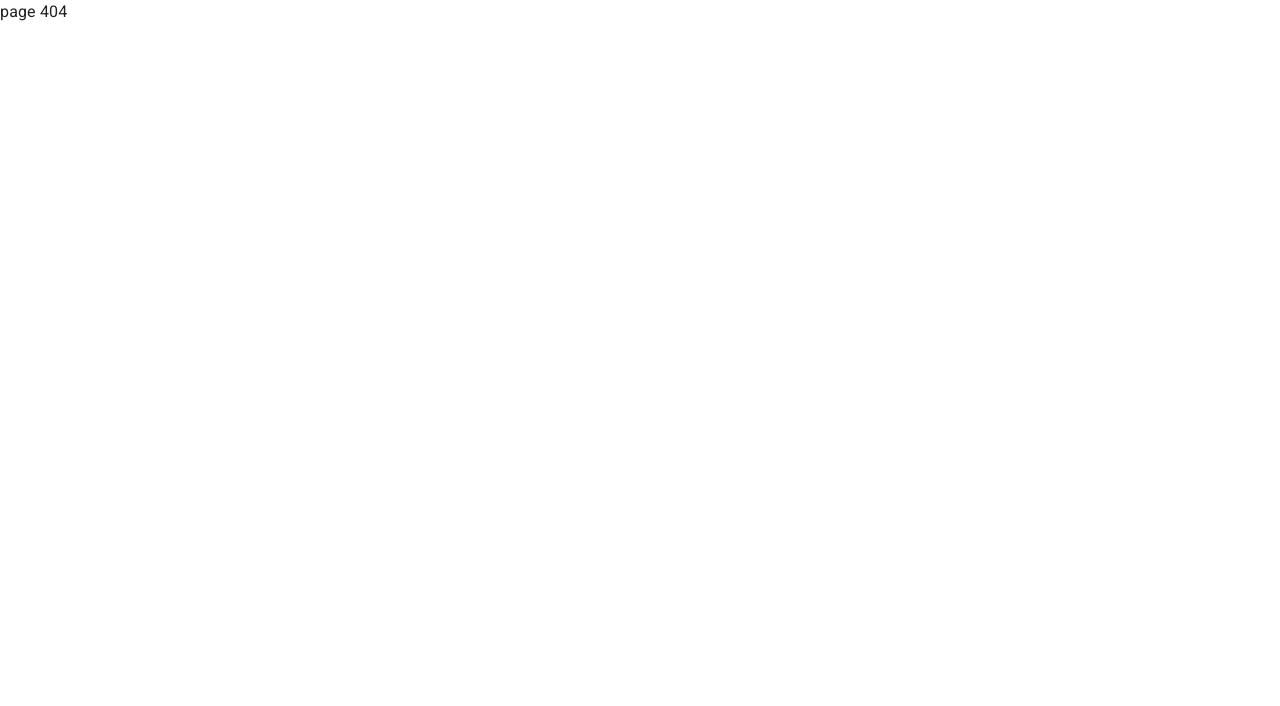
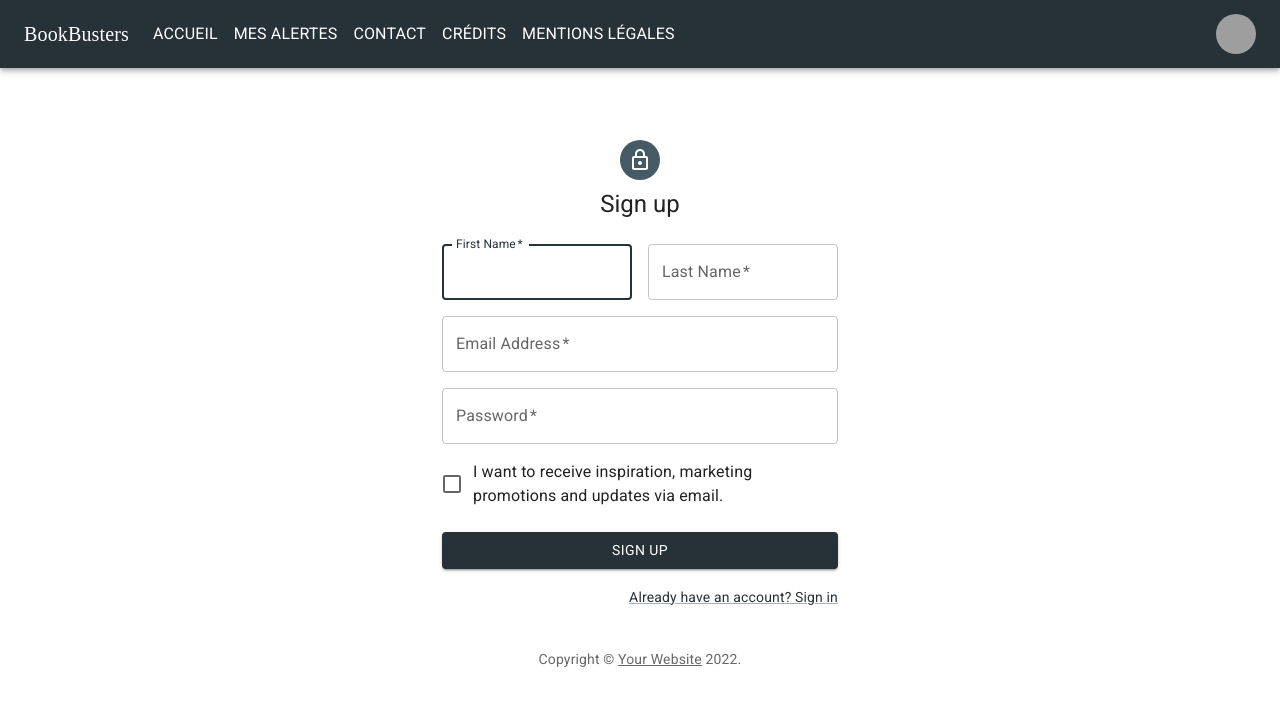
Before and after one commit to ElodieFaivre/2022-bookbusters, a React (Create React App) app in the folder FRONT/bookbustersfront/: page /SignUp in a window 1280 px wide. Shown: the top 706 px of the page. Built offline with nearby package versions, Linux system fonts and the light colour scheme; grey boxes are pictures that could not be loaded; a web font is replaced by a local one.

Commit message:
SignUp page Static OK

```diff
--- a/FRONT/bookbustersfront/src/components/App/App.js
+++ b/FRONT/bookbustersfront/src/components/App/App.js
@@ -28,7 +28,6 @@
       },
     });
 
-
 function App() {
   return (
     <ThemeProvider theme={themeOptions}>
--- a/FRONT/bookbustersfront/src/components/Routing/Routing.js
+++ b/FRONT/bookbustersfront/src/components/Routing/Routing.js
@@ -12,7 +12,8 @@
 import Library from "../../pages/Library"
 import Contact from "../../pages/Contact"
 import MyAlerts from "../../pages/MyAlerts"
-import SignInSide from "../../pages/SignInterface";
+import SignInSide from "../../pages/SignIn";
+import SignUp from '../../pages/SignUp';
 
 function Routing() {
   return (
@@ -21,7 +22,8 @@
                 <Route path="/" element={<Home />}/>
                 <Route path="*" element={<Error />}/>
                 <Route path="/Account" element={<Account />}/>
-                <Route path="/SignInterface" element={<SignInSide />}/>
+                <Route path="/SignIn" element={<SignInSide />}/>
+                <Route path="/SignUp" element={<SignUp />}/>
                 <Route path="/Credits" element={<Credits />}/>
                 <Route path="/Favorites" element={<Favorites />}/>
                 <Route path="/LegalNotice" element={<LegalNotice />}/>
--- a/FRONT/bookbustersfront/src/components/SignButtons/SignButtons.js
+++ b/FRONT/bookbustersfront/src/components/SignButtons/SignButtons.js
@@ -1,32 +1,31 @@
-import { Stack, Button, ButtonGroup, Link, Typography } from '@mui/material'
+import { Stack, Button, Link, Box } from '@mui/material'
 
 import React from 'react'
 
 function SignButtons() {
   return (
     <Stack direction='row'>
-        <Typography>
-                <ButtonGroup
-                    fullWidth={true}
+        <Box
             sx={{
                 position: 'fixed',
-                        top: 'calc(100% - 37px)'
+                bottom: '0px',
+                width: '100%'
             }}
+            variant='contained'
         >
-                    <Link href='/signInterface' color="inherit" underline="none">
-                        <Button value='inscription' variant='contained'>
+                <Link href='/signUp' color="inherit" underline="none">
+                    <Button value='inscription' variant='contained' sx={{width: '50%', borderRadius: '5px 0px 0px 5px'}}>
                         Inscription
                     </Button>
                 </Link>
 
-                    <Link href='/signInterface' color="inherit" underline="none">
-                        <Button value='connexion' variant='contained' color='secondary'>
+                <Link href='/signIn' color="inherit" underline="none">
+                    <Button value='connexion' variant='contained' color='secondary' sx={{width: '50%', borderRadius: '0px 5px 5px 0px'}}>
                         Connexion
                     </Button>
                 </Link>
 
-                </ButtonGroup>
-        </Typography>
+        </Box>
     </Stack>
   )
 }
--- a/FRONT/bookbustersfront/src/pages/Home.js
+++ b/FRONT/bookbustersfront/src/pages/Home.js
@@ -1,18 +1,20 @@
+import { Typography } from "@mui/material";
 import Header from "../components/Header/Header";
 import SignButtons from "../components/SignButtons/SignButtons";
 import '../styles/Home.scss'
 
 const Home = () => {
     return (
-        <div>
+        <>
             <Header />
-
-            <div className="text-container">
-                     ipsum dolor sit amet, consectetur adipiscing elit. Curabitur accumsan tellus vitae ligula ultricies placerat. Vivamus mattis nulla lacus, vitae commodo massa blandit ut. Pellentesque lobortis velit nisi, at congue nibh ultrices quis. Etiam nec nunc ac ipsum sodales condimentum vel a urna. In et nisl sed purus semper pharetra. Duis vehicula sapien elit, eu auctor tortor rhoncus finibus. Vestibulum vestibulum tincidunt varius. Morbi nec mattis elit, at congue felis. Lorem ipsum dolor sit amet, consectetur adipiscing elit.
-            </div>
-
+            <Typography variant="body1">
+            Bon alors en garde, fils d’unijambiste. Alors dites vous que c’est un combat réel
+            et montrez-moi ce que vous avez dans l’slibard! Ben évidemment que c’est vrai! Vous
+            avez jamais dit que ça devait être faux! Ah ah Sire! Je vous attends! À moins que vous
+            préfériez qu’on dise partout que le roi est une petite pédale qui pisse dans son froc à l’idée d’se battre!
+            </Typography>
             <SignButtons />
-        </div>
+        </>
     );
 };
 
--- /dev/null
+++ b/FRONT/bookbustersfront/src/pages/SignUp.js
@@ -0,0 +1,131 @@
+import * as React from 'react';
+import Avatar from '@mui/material/Avatar';
+import Button from '@mui/material/Button';
+import CssBaseline from '@mui/material/CssBaseline';
+import TextField from '@mui/material/TextField';
+import FormControlLabel from '@mui/material/FormControlLabel';
+import Checkbox from '@mui/material/Checkbox';
+import Link from '@mui/material/Link';
+import Grid from '@mui/material/Grid';
+import Box from '@mui/material/Box';
+import LockOutlinedIcon from '@mui/icons-material/LockOutlined';
+import Typography from '@mui/material/Typography';
+import Container from '@mui/material/Container';
+import Header from '../components/Header/Header';
+
+function Copyright(props) {
+  return (
+    <Typography variant="body2" color="text.secondary" align="center" {...props}>
+      {'Copyright © '}
+      <Link color="inherit" href="https://mui.com/">
+        Your Website
+      </Link>{' '}
+      {new Date().getFullYear()}
+      {'.'}
+    </Typography>
+  );
+}
+
+
+export default function SignUp() {
+  const handleSubmit = (event) => {
+    event.preventDefault();
+    const data = new FormData(event.currentTarget);
+    console.log({
+      email: data.get('email'),
+      password: data.get('password'),
+    });
+  };
+
+  return (
+    <>
+    <Header />
+      <Container component="main" maxWidth="xs">
+        <CssBaseline />
+        <Box
+          sx={{
+            marginTop: 8,
+            display: 'flex',
+            flexDirection: 'column',
+            alignItems: 'center',
+          }}
+        >
+          <Avatar sx={{ m: 1, bgcolor: 'secondary.main' }}>
+            <LockOutlinedIcon />
+          </Avatar>
+          <Typography component="h1" variant="h5">
+            Sign up
+          </Typography>
+          <Box component="form" noValidate onSubmit={handleSubmit} sx={{ mt: 3 }}>
+            <Grid container spacing={2}>
+              <Grid item xs={12} sm={6}>
+                <TextField
+                  autoComplete="given-name"
+                  name="firstName"
+                  required
+                  fullWidth
+                  id="firstName"
+                  label="First Name"
+                  autoFocus
+                />
+              </Grid>
+              <Grid item xs={12} sm={6}>
+                <TextField
+                  required
+                  fullWidth
+                  id="lastName"
+                  label="Last Name"
+                  name="lastName"
+                  autoComplete="family-name"
+                />
+              </Grid>
+              <Grid item xs={12}>
+                <TextField
+                  required
+                  fullWidth
+                  id="email"
+                  label="Email Address"
+                  name="email"
+                  autoComplete="email"
+                />
+              </Grid>
+              <Grid item xs={12}>
+                <TextField
+                  required
+                  fullWidth
+                  name="password"
+                  label="Password"
+                  type="password"
+                  id="password"
+                  autoComplete="new-password"
+                />
+              </Grid>
+              <Grid item xs={12}>
+                <FormControlLabel
+                  control={<Checkbox value="allowExtraEmails" color="primary" />}
+                  label="I want to receive inspiration, marketing promotions and updates via email."
+                />
+              </Grid>
+            </Grid>
+            <Button
+              type="submit"
+              fullWidth
+              variant="contained"
+              sx={{ mt: 3, mb: 2 }}
+            >
+              Sign Up
+            </Button>
+            <Grid container justifyContent="flex-end">
+              <Grid item>
+                <Link href="#" variant="body2">
+                  Already have an account? Sign in
+                </Link>
+              </Grid>
+            </Grid>
+          </Box>
+        </Box>
+        <Copyright sx={{ mt: 5 }} />
+      </Container>
+      </>
+  );
+}
```
Also changed, not shown: FRONT/bookbustersfront/src/pages/SignIn.js (renamed from FRONT/bookbustersfront/src/pages/SignInterface.js). Lines whose indentation alone changed are shown as unchanged.
